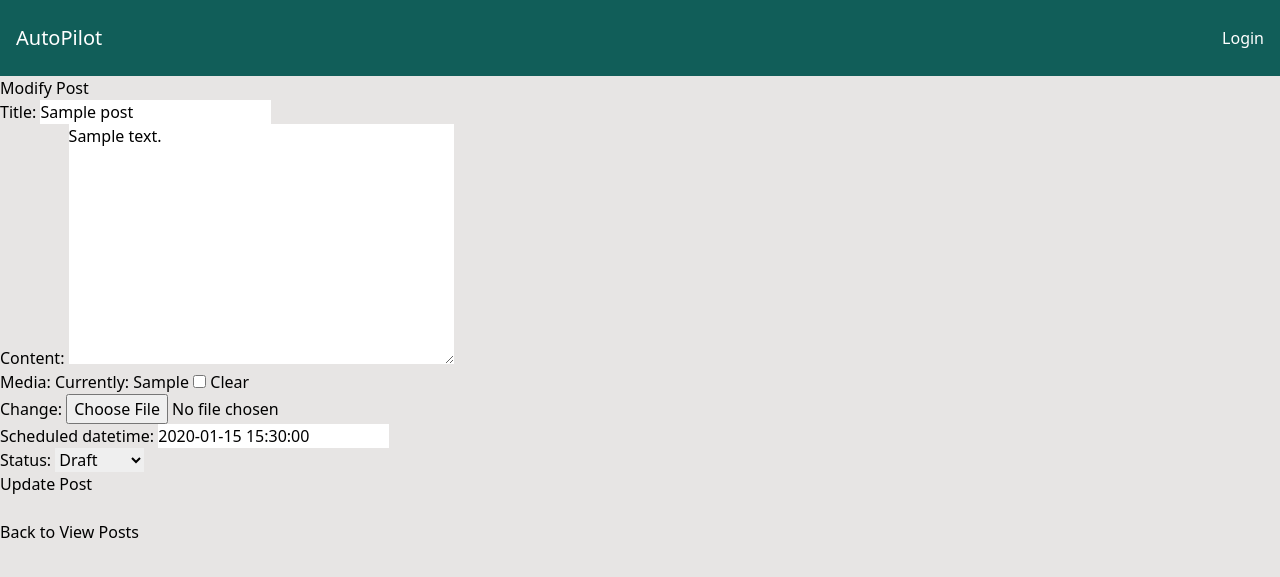
After one commit to armanbaig22/social_media_scheduler, a Django app: page /modify_post/1/ in a window 1280 px wide. The commit adds this page. Shown: the top 577 px of the page. Run offline with Django 4.2, Linux system fonts and the light colour scheme; tables that the repository leaves empty hold one stand-in row (values such as "Sample post"); some libraries are stand-ins or nearby versions.

Commit message:
Completed

```diff
--- a/auto_pilot/settings.py
+++ b/auto_pilot/settings.py
@@ -72,9 +72,10 @@ CELERY_RESULT_SERIALIZER = 'json'
 CELERY_BEAT_SCHEDULE = {
     'schedule-and-post-content': {
         'task': 'core.tasks.schedule_and_post_content',
-        'schedule': timedelta(seconds=5),  # Adjust the interval as needed
+        'schedule': timedelta(seconds=5),  # interval after which celery beats
     },
 }
+
 
 MIDDLEWARE = [
     'django.middleware.security.SecurityMiddleware',
--- a/core/forms.py
+++ b/core/forms.py
@@ -1,5 +1,5 @@
 from django import forms
-
+from .models import Post
 from django.utils import timezone
 
 
@@ -13,8 +13,20 @@ class CreatePostForm(forms.Form):
     def clean_schedule_datetime(self):
         schedule_datetime = self.cleaned_data['schedule_datetime']
 
-        # Ensure the scheduled datetime is in the future
         if schedule_datetime <= timezone.now():
             raise forms.ValidationError("Scheduled date and time must be in the future.")
 
         return schedule_datetime
+
+
+class PostForm(forms.ModelForm):
+    class Meta:
+        model = Post
+        fields = ['title', 'content', 'media', 'scheduled_datetime', 'status']
+
+    def clean(self):
+        cleaned_data = super().clean()
+        scheduled_datetime = cleaned_data.get('scheduled_datetime')
+
+        if scheduled_datetime and scheduled_datetime <= timezone.now():
+            raise forms.ValidationError("Scheduled date and time must be in the future.")
--- a/core/models.py
+++ b/core/models.py
@@ -27,7 +27,6 @@ class CustomUserManager(BaseUserManager):
             raise ValueError('Superuser must have is_superuser=True.')
 
         return self.create_user(email, password, **extra_fields)
-
 
 
 class CustomUser(AbstractBaseUser, PermissionsMixin):
--- /dev/null
+++ b/core/templates/modify_post.html
@@ -0,0 +1,14 @@
+{% extends 'base.html' %}
+
+{% block title %}Modify Post | {% endblock %}
+
+{% block content %}
+  <h1>Modify Post</h1>
+  <form method="post">
+    {% csrf_token %}
+    {{ form.as_p }}
+    <button type="submit">Update Post</button>
+  </form>
+  <br>
+  <a href="{% url 'view_posts' %}">Back to View Posts</a>
+{% endblock %}
--- a/core/urls.py
+++ b/core/urls.py
@@ -11,4 +11,6 @@ urlpatterns = [
     path('profile/', views.profile, name='profile'),
     path('create_post/', views.create_post, name='create_post'),
     path('view_posts/', views.view_posts, name='view_posts'),
+    path('modify_post/<int:post_id>/', views.modify_post, name='modify_post'),
+    path('delete_post/<int:post_id>/', views.delete_post, name='delete_post'),
 ]
--- a/core/views.py
+++ b/core/views.py
@@ -1,11 +1,11 @@
-from django.shortcuts import render, redirect
+from django.shortcuts import render, redirect, get_object_or_404
 from urllib.parse import urlencode
 import requests
 from django.conf import settings
 from django.contrib.auth import login as auth_login, logout as auth_logout
 from core.models import CustomUser
 from django.contrib.auth.decorators import login_required
-from .forms import CreatePostForm
+from .forms import CreatePostForm, PostForm
 from .models import Post
 from .utils import generate_unique_filename, handle_uploaded_file
 
@@ -19,13 +19,13 @@ def login(request):
 
 
 def linkedin_auth(request):
-    # Generate the LinkedIn authorization URL
+
     params = {
         'response_type': 'code',
         'client_id': settings.LINKEDIN_CLIENT_ID,
         'redirect_uri': settings.LINKEDIN_REDIRECT_URI,
-        'state': 'random_string',  # Generate a unique state value
-        'scope': 'openid profile w_member_social email',  # Specify the requested scopes
+        'state': 'random_string',
+        'scope': 'openid profile w_member_social email',
     }
     auth_url = 'https://www.linkedin.com/oauth/v2/authorization?' + urlencode(params)
 
@@ -33,9 +33,7 @@ def linkedin_auth(request):
 
 
 def linkedin_callback(request):
-    # Get the authorization code from the query parameters
     code = request.GET.get('code')
-    # Exchange the code for an access token and get user data from LinkedIn
     token_url = 'https://www.linkedin.com/oauth/v2/accessToken'
     token_params = {
         'grant_type': 'authorization_code',
@@ -49,38 +47,27 @@ def linkedin_callback(request):
 
     if response.status_code == 200:
         access_token = response.json().get('access_token')
-        # Store the access token in the user's session
         request.session['linkedin_access_token'] = access_token
-        # Fetch user data from LinkedIn
         linkedin_profile_url = 'https://api.linkedin.com/v2/userinfo'
         headers = {'Authorization': f'Bearer {access_token}'}
         linkedin_response = requests.get(linkedin_profile_url, headers=headers)
-        print(access_token)
         if linkedin_response.status_code == 200:
             linkedin_data = linkedin_response.json()
 
-            # Extract the user's email address from LinkedIn data
             email = linkedin_data.get('email')
-            print(email)
             if email:
-                # Check if the user with this email exists in your database
-                # Replace 'CustomUser' with your custom user model
+
                 user, created = CustomUser.objects.get_or_create(email=email)
 
-                # Log the user in
                 auth_login(request, user, backend='django.contrib.auth.backends.ModelBackend')
 
-                # Redirect to a success or profile page
                 return redirect('profile')
             else:
-                # Handle the case where email is missing from LinkedIn data
-                return redirect('login')  # Redirect to login page or handle error gracefully
+                return redirect('login')
         else:
-            # Handle the LinkedIn API response error
-            return redirect('login')  # Redirect to login page or handle error gracefully
+            return redirect('login')
     else:
-        # Handle the error when exchanging code for access token
-        return redirect('login')  # Redirect to login page or handle error gracefully
+        return redirect('login')
 
 
 @login_required
@@ -89,13 +76,10 @@ def profile(request):
 
 
 def logout(request):
-    # Retrieve the access token from the user's session
+
     access_token = request.session.get('linkedin_access_token')
-
-    # Log the user out
     auth_logout(request)
 
-    # Revoke the access token if it exists
     if access_token:
         revoke_token_url = 'https://www.linkedin.com/oauth/v2/revoke'
         revoke_token_params = {
@@ -105,15 +89,12 @@ def logout(request):
         }
         revoke_response = requests.post(revoke_token_url, data=revoke_token_params)
 
-        # Check if the token revocation was successful
         if revoke_response.status_code == 200:
-            # Clear the access token from the user's session
             request.session.pop('linkedin_access_token', None)
             print("Logout successful")
         else:
             print("Logout failed")
 
-    # Redirect to a page after logout, such as the homepage
     return redirect('frontpage')
 
 
@@ -123,18 +104,13 @@ def create_post(request):
         form = CreatePostForm(request.POST, request.FILES)
 
         if form.is_valid():
-            # Handle media file upload
             media_file = form.cleaned_data.get('media')
             if media_file:
-                # Generate a unique filename for the media file
                 unique_filename = generate_unique_filename(media_file.name)
-                # Save the media file with the unique filename
                 file_path = handle_uploaded_file(media_file)
             else:
-                # If no media file is provided, set file_path to None
                 file_path = None
 
-            # Create a new Post object
             new_post = Post(
                 user=request.user,
                 title=form.cleaned_data['title'],
@@ -142,11 +118,9 @@ def create_post(request):
                 media=file_path,
                 scheduled_datetime=form.cleaned_data['schedule_datetime'],
                 status=form.cleaned_data['post_type'],
-                # Add other fields as needed
             )
             new_post.save()
-            # Redirect to a success page or do other processing
-            return redirect('profile')  # Adjust the redirect URL as needed
+            return redirect('profile')
     else:
         form = CreatePostForm()
 
@@ -155,5 +129,33 @@ def create_post(request):
 
 @login_required()
 def view_posts(request):
-    posts = Post.objects.all()
-    return render(request, 'view_posts.html', {'posts': posts})
+    user = request.user
+    scheduled_posts = Post.objects.filter(user=user, status__in=['draft', 'schedule'])
+
+    context = {
+        'scheduled_posts': scheduled_posts
+    }
+
+    return render(request, 'view_posts.html', context)
+
+
+def modify_post(request, post_id):
+    post = get_object_or_404(Post, pk=post_id)
+    if request.method == 'POST':
+        form = PostForm(request.POST, instance=post)
+        if form.is_valid():
+            form.save()
+            return redirect('view_posts')
+    else:
+        form = PostForm(instance=post)
+
+    return render(request, 'modify_post.html', {'form': form, 'post': post})
+
+
+def delete_post(request, post_id):
+    post = get_object_or_404(Post, pk=post_id)
+    if request.method == 'POST':
+        post.delete()
+        return redirect('view_posts')
+
+    return render(request, 'delete_post.html', {'post': post})
```
Also changed, not shown: core/pipelines.py (deleted, +0 -14 lines), core/tasks.py (+3 -7 lines), core/templates/delete_post.html (added, +14 -0 lines), core/templates/view_posts.html (+7 -2 lines), core/utils.py (+0 -8 lines), 1 other file.
